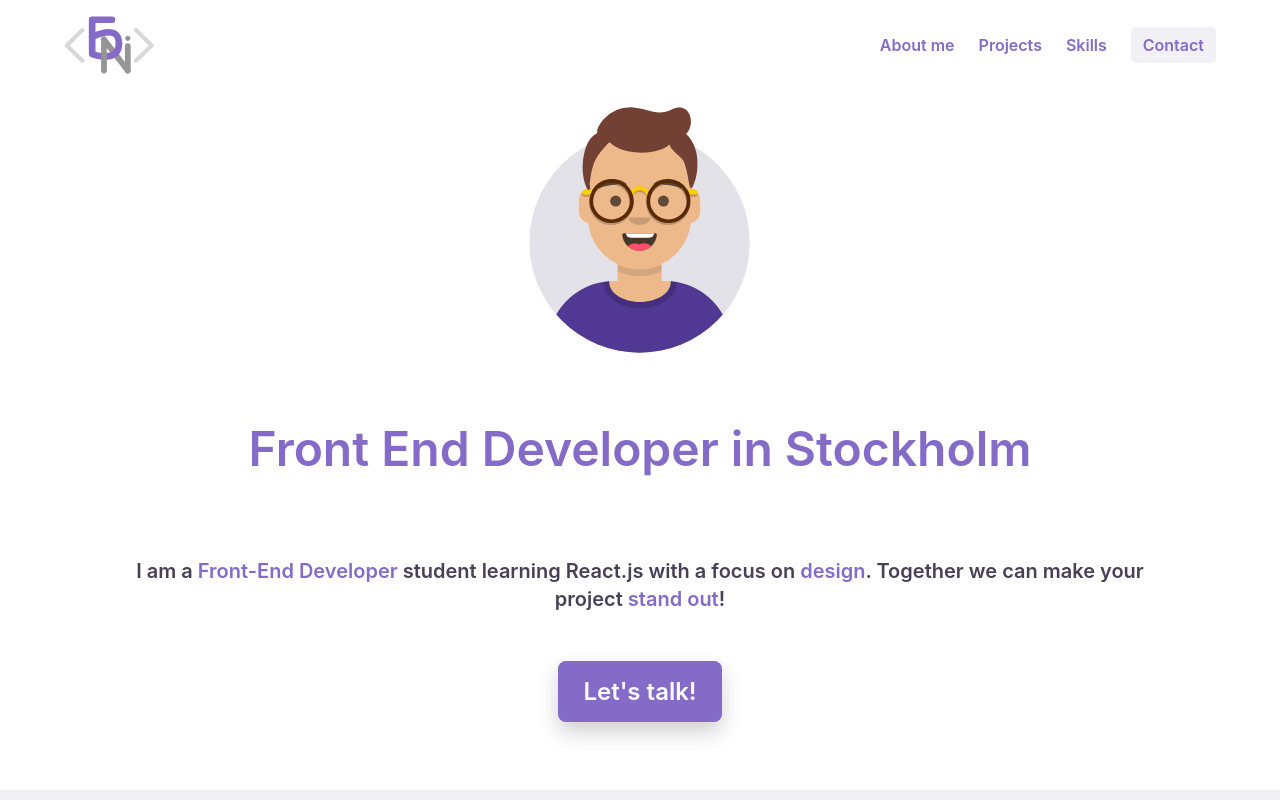
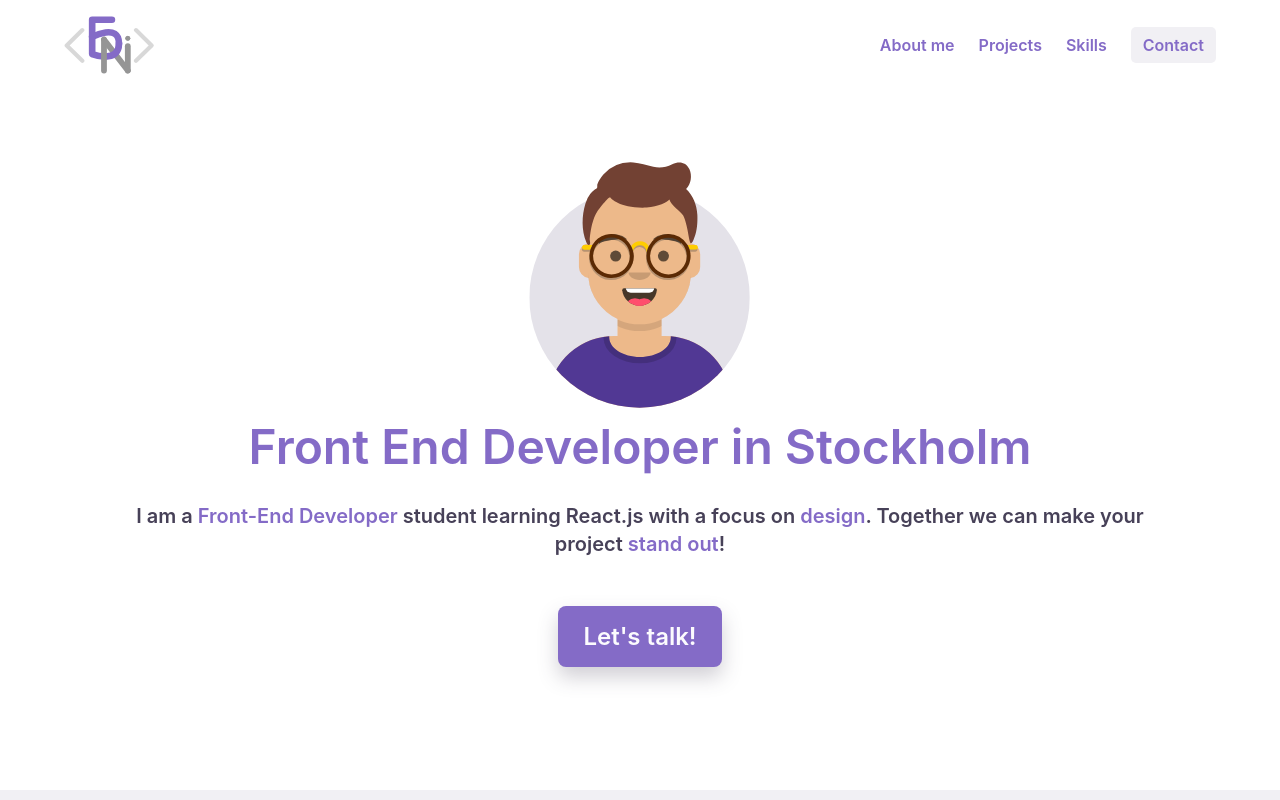
Before and after one commit to fabifors/reactportfolio, a React (Create React App) app: page / in a window 1280 px wide. Shown: the top 800 px of the page. Built offline with nearby package versions, Linux system fonts and the light colour scheme; a web font is replaced by a local one; what @fortawesome/pro-solid-svg-icons would draw is missing.

Commit message:
Fixed spacing in Hero

```diff
--- a/src/Components/Hero/styles.js
+++ b/src/Components/Hero/styles.js
@@ -26,10 +26,11 @@ export const Content = styled.div`
     font-weight: 600;
     padding-top: 0.5rem;
     line-height: 1.3em;
+    margin: 0.75em 0 0;
 
     @media screen and (min-width: 768px) {
       font-size: 3em;
-      line-height: 2em;
+      margin: 0 0 0.5em;
     }
   }
 
@@ -38,6 +39,7 @@ export const Content = styled.div`
     line-height: 1.4em;
     font-weight: 600;
     color: ${p => p.theme.text.hsl};
+    margin-top: 0;
     margin-bottom: 3rem;
 
     @media screen and (min-width: 768px) {
```
